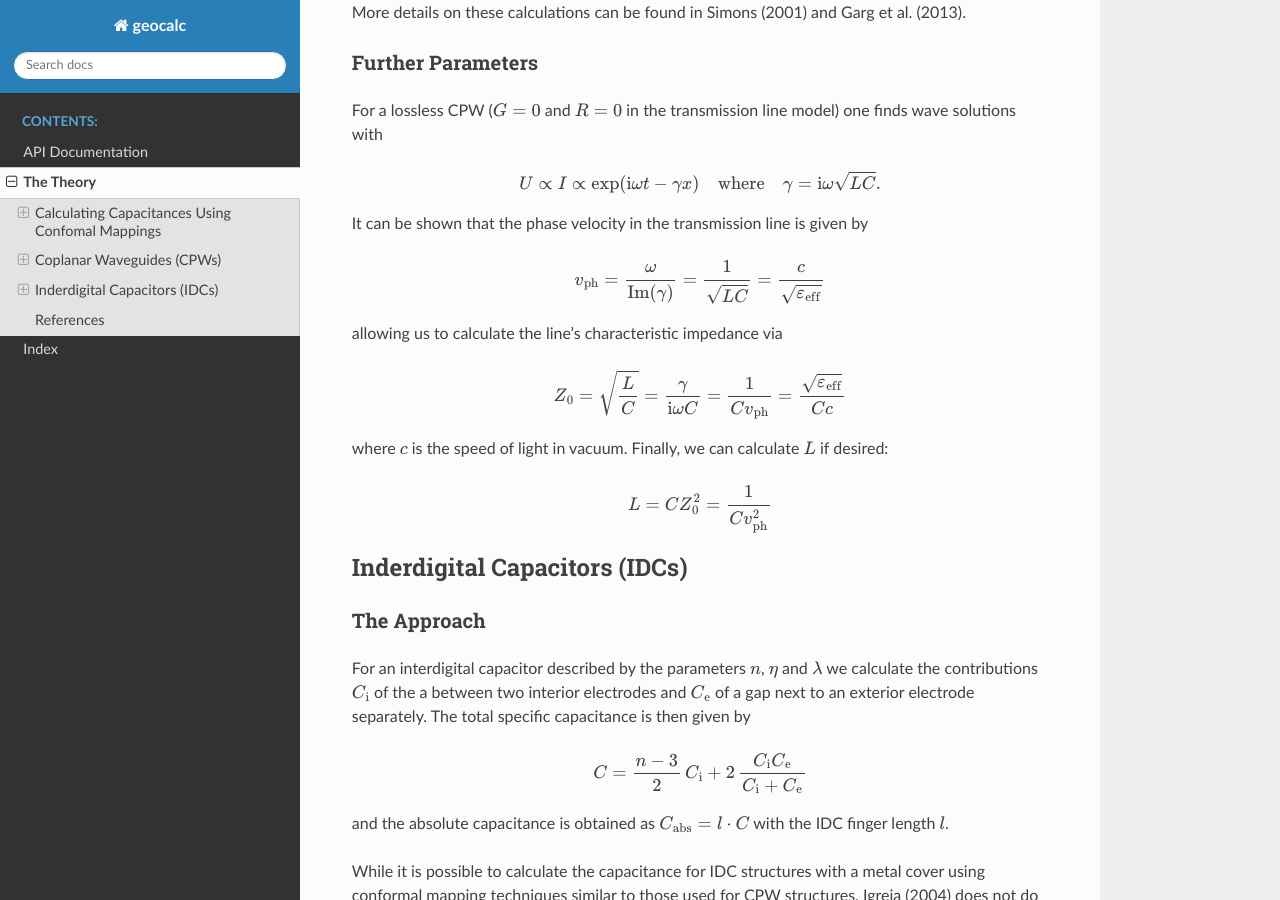
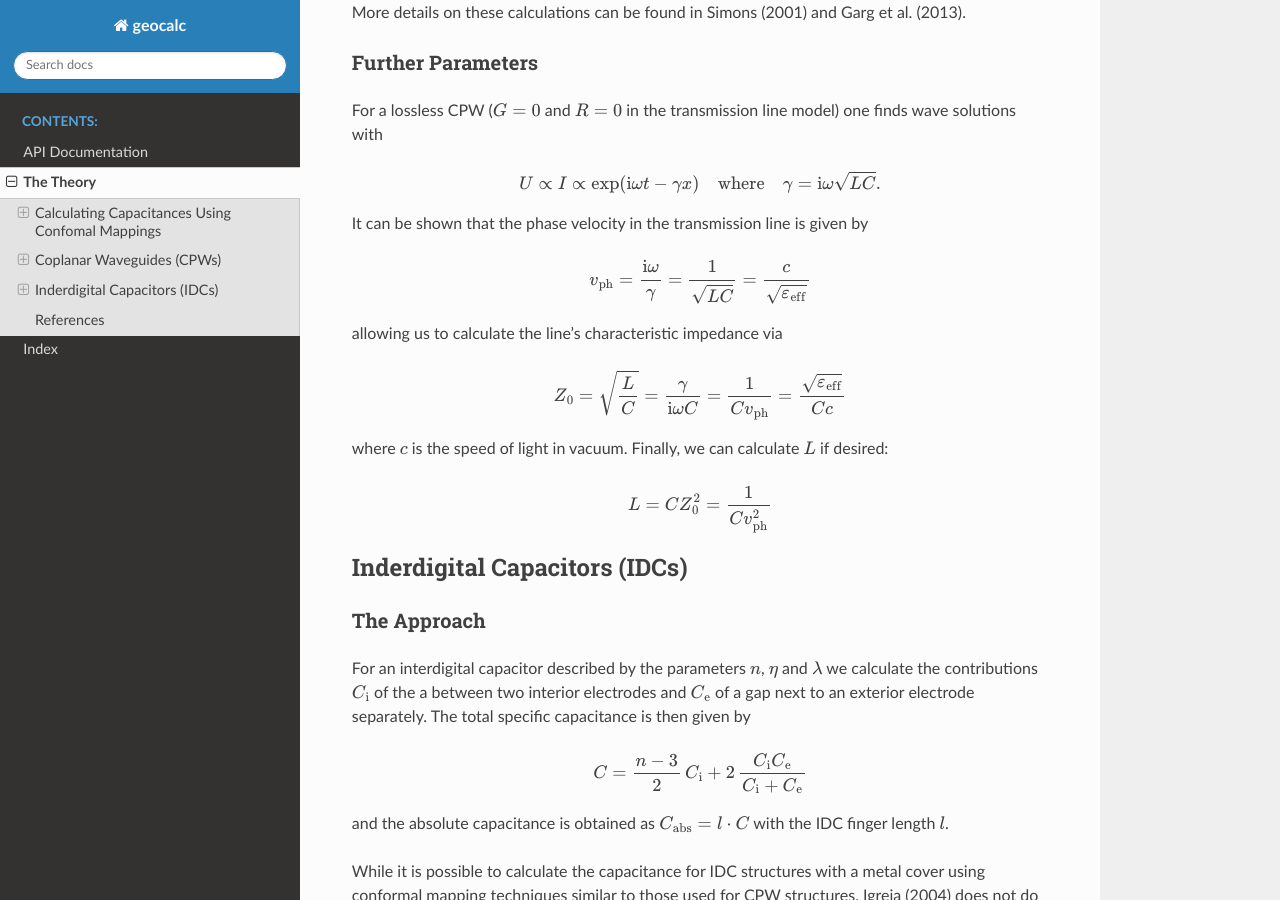
Before and after one commit to schtandard/geocalc, a Sphinx documentation site: the page built from docs/source/theory.rst, in a window 1280 px wide and 900 px high, scrolled down 2354 px. Built offline with Sphinx 7.4.7 and the Read the Docs theme 2.0.0, drawn with Linux system fonts in a browser that asks for light colours.

Commit message:
Consistently use the special lossless expressions

```diff
--- a/docs/source/theory.rst
+++ b/docs/source/theory.rst
@@ -119,7 +119,7 @@ It can be shown that the phase velocity in the transmission line is given by
 
 .. math::
 
-   v_{\mathrm{ph}} = \frac{\omega}{\operatorname{Im}(\gamma)} = \frac{1}{\sqrt{L C}} = \frac{c}{\sqrt{\varepsilon_{\mathrm{eff}}}}
+   v_{\mathrm{ph}} = \frac{\mathrm i \omega}{\gamma} = \frac{1}{\sqrt{L C}} = \frac{c}{\sqrt{\varepsilon_{\mathrm{eff}}}}
 
 allowing us to calculate the line's characteristic impedance via
 
```
Also changed, not shown: changelog.md (+1 -0 lines).
